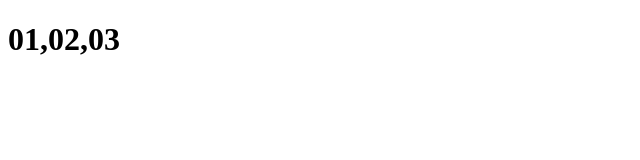
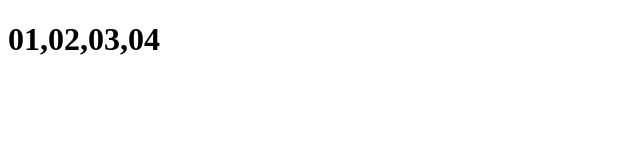
Before and after one commit to Prerna9279/VCSCF, a plain HTML site: page index.html in a window 1280 px wide. Shown: the full height of the page, 0-640 px from the left. Drawn offline with Linux system fonts and the light colour scheme.

Commit message:
test code

```diff
--- a/index.html
+++ b/index.html
@@ -6,6 +6,6 @@
     <title>Document</title>
 </head>
 <body>
-    <h1>01,02,03</h1>
+    <h1>01,02,03,04</h1>
 </body>
 </html>
```
